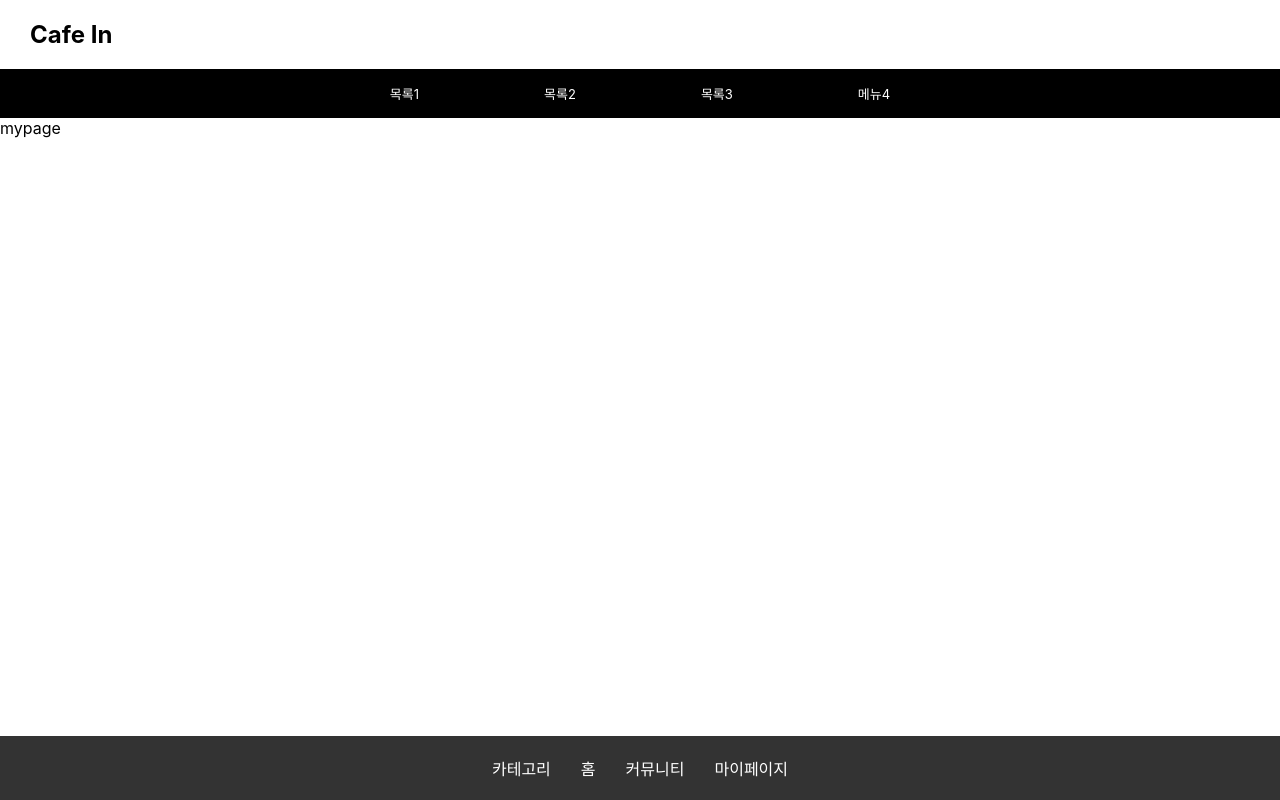
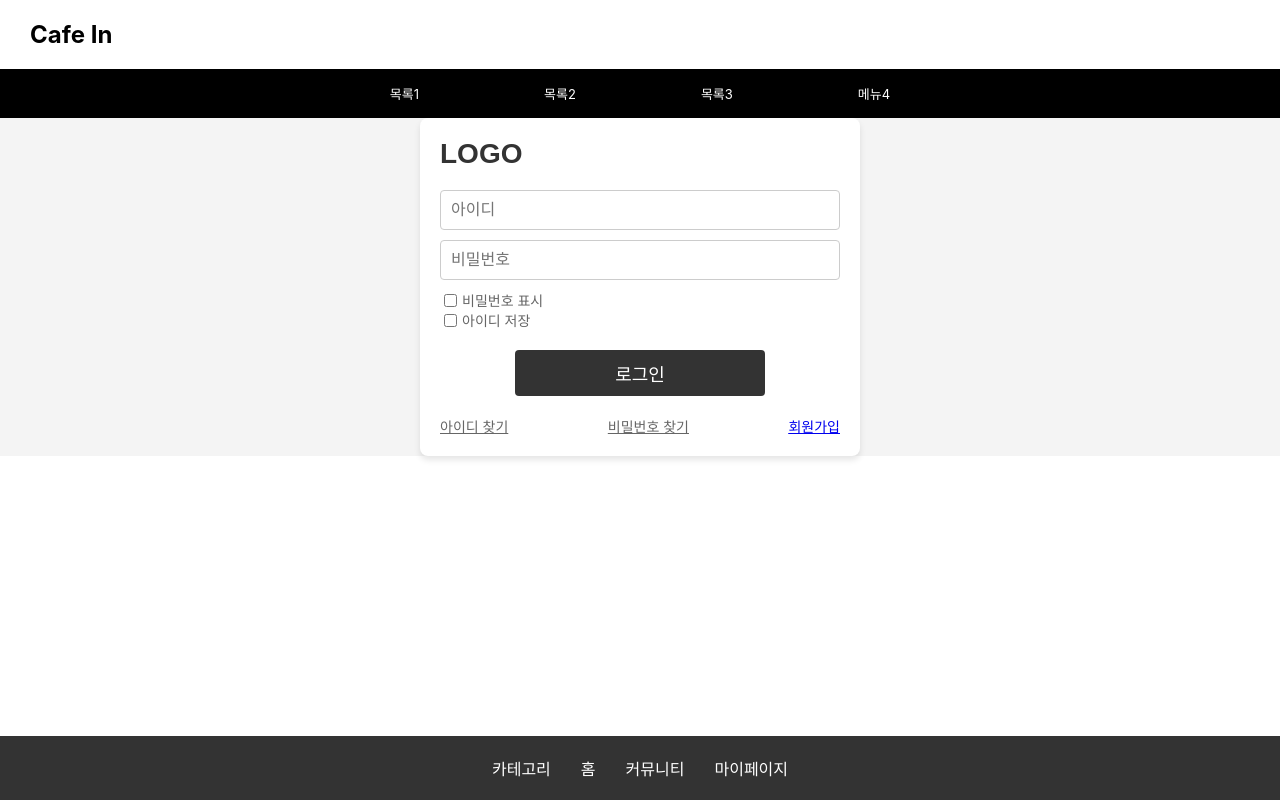
Before and after one commit to hyeongjun6364/SoftwareProject_CafeIn, a React (Create React App) app in the folder cafein/: page /mypage in a window 1280 px wide. Built offline with nearby package versions, Linux system fonts and the light colour scheme.

Commit message:
로그인 로직 하드 코딩 업데이트

```diff
--- a/cafein/package.json
+++ b/cafein/package.json
@@ -11,6 +11,7 @@
     "react-router-dom": "^6.15.0",
     "react-scripts": "5.0.1",
     "react-slick": "^0.29.0",
+    "recoil": "^0.7.7",
     "sass": "^1.66.1",
     "slick-carousel": "^1.8.1",
     "styled-components": "^6.0.7",
--- a/cafein/src/common/layout/footer.jsx
+++ b/cafein/src/common/layout/footer.jsx
@@ -52,9 +52,8 @@
 // export default Footer
 
 import React, { useEffect, useState } from "react"
-import { Link, Route, Routes } from "react-router-dom"
+import { Link } from "react-router-dom"
 import "../../style/common_style/footer.scss"
-import MyPage from "../../page/mypage/mypage"
 
 function Footer() {
   const [isVisible, setIsVisible] = useState(true)
--- a/cafein/src/index.jsx
+++ b/cafein/src/index.jsx
@@ -10,9 +10,11 @@ import MainPage from "./page/mainpage/mainpage"
 import MyPage from "./page/mypage/mypage" // MyPage 컴포넌트 추가
 import Community from "./page/community/community"
 import Category from "./page/category/category"
+import { RecoilRoot } from "recoil"
 
 const root = ReactDOM.createRoot(document.getElementById("root"))
 root.render(
+  <RecoilRoot>
     <BrowserRouter>
       <Layout>
         <Routes>
@@ -23,6 +25,7 @@ root.render(
         </Routes>
       </Layout>
     </BrowserRouter>
+  </RecoilRoot>
 )
 
 reportWebVitals()
--- /dev/null
+++ b/cafein/src/page/mypage/auth.jsx
@@ -0,0 +1,7 @@
+// src/recoil/auth.js
+import { atom } from "recoil"
+
+export const loggedInState = atom({
+  key: "loggedInState",
+  default: false, // 초기 로그인 상태는 false
+})
--- /dev/null
+++ b/cafein/src/page/mypage/login.jsx
@@ -0,0 +1,167 @@
+import React, { useState, useEffect } from "react"
+import { useRecoilState } from "recoil"
+import { loggedInState } from "./auth"
+import { Link } from "react-router-dom"
+import "../../style/mypage/loginform.scss"
+
+const Login = () => {
+  const [isLogged, setIsLogged] = useRecoilState(loggedInState)
+  const [loginID, setLoginID] = useState("") // 초기 아이디 설정
+  const [loginPassword, setLoginPassword] = useState("") // 초기 비밀번호 설정
+  const [saveIDFlag, setSaveIDFlag] = useState(false)
+  const [showPassword, setShowPassword] = useState(false)
+  const [passwordInputType, setPasswordInputType] = useState({
+    type: "password",
+    autoComplete: "current-password",
+  })
+  const [capsLockFlag, setCapsLockFlag] = useState(false)
+
+  useEffect(() => {
+    const savedIDFlag = localStorage.getItem("LS_KEY_SAVE_ID_FLAG")
+    if (savedIDFlag === "true") {
+      setSaveIDFlag(true)
+      const savedID = localStorage.getItem("LS_KEY_ID")
+      if (savedID) {
+        setLoginID(savedID)
+      }
+    }
+
+    const savedPasswordFlag = localStorage.getItem("LS_KEY_SHOW_PASSWORD")
+    if (savedPasswordFlag === "true") {
+      setShowPassword(true)
+      const newPasswordType = savedPasswordFlag === "true" ? "text" : "password"
+      setPasswordInputType({
+        type: newPasswordType,
+        autoComplete: newPasswordType === "text" ? "off" : "current-password",
+      })
+    }
+  }, [])
+
+  const checkCapsLock = (e) => {
+    let capsLock = e.getModifierState("CapsLock")
+    setCapsLockFlag(capsLock)
+  }
+
+  const handleSaveIDFlag = () => {
+    const newFlag = !saveIDFlag
+    setSaveIDFlag(newFlag)
+    localStorage.setItem("LS_KEY_SAVE_ID_FLAG", newFlag.toString())
+    if (!newFlag) {
+      // 아이디 저장을 끌 경우, 로컬 스토리지에서 아이디 제거
+      localStorage.removeItem("LS_KEY_ID")
+    } else {
+      // 아이디 저장을 켤 경우, 현재 입력된 아이디를 로컬 스토리지에 저장
+      localStorage.setItem("LS_KEY_ID", loginID)
+    }
+  }
+
+  const togglePasswordVisibility = () => {
+    const newShowPassword = !showPassword
+    setShowPassword(newShowPassword)
+    const newType = newShowPassword ? "text" : "password"
+    setPasswordInputType({
+      type: newType,
+      autoComplete: newType === "text" ? "off" : "current-password",
+    })
+  }
+
+  const login = () => {
+    console.log({ loginID, loginPassword })
+
+    if (loginID === "Admin1234@" && loginPassword === "Admin1234@") {
+      localStorage.setItem("login", "true") // 로그인 성공 시 Recoil 상태 변경
+      setIsLogged(true)
+    } else {
+      alert("아이디 또는 비밀번호가 올바르지 않습니다.")
+    }
+  }
+
+  return (
+    <div className="login-form">
+      <div className="login-wrapper">
+        <div className="login-container">
+          <div className="login-logo">
+            <span className="logo-image">LOGO</span>
+          </div>
+          <form id="loginForm">
+            <div className="input-group">
+              <input
+                type="text"
+                id="email"
+                name="email"
+                placeholder="아이디"
+                className="input-id"
+                onKeyDown={(e) => checkCapsLock(e)}
+                value={loginID}
+                onChange={(e) => setLoginID(e.target.value)}
+              />
+              <input
+                type={passwordInputType.type}
+                id="password"
+                name="password"
+                placeholder="비밀번호"
+                className="input-pw"
+                autoComplete={passwordInputType.autoComplete}
+                onKeyDown={(e) => checkCapsLock(e)}
+                value={loginPassword}
+                onChange={(e) => setLoginPassword(e.target.value)}
+              />
+              <span className="checkbox-item">
+                <input
+                  type="checkbox"
+                  name="showPassward"
+                  id="showPassword"
+                  checked={showPassword}
+                  onClick={togglePasswordVisibility}
+                />
+                <label>
+                  <span>
+                    {showPassword ? "비밀번호 숨기기" : "비밀번호 표시"}
+                  </span>
+                </label>
+              </span>
+            </div>
+            <div className="checkbox-wrapper">
+              <span className="checkbox-item">
+                <input
+                  type="checkbox"
+                  name="saveEmail"
+                  id="saveEmail"
+                  checked={saveIDFlag}
+                  onChange={handleSaveIDFlag}
+                />
+                <label>
+                  <span>아이디 저장</span>
+                </label>
+              </span>
+              <span className="caps-lock">
+                {capsLockFlag ? "Caps Lock On" : "Caps Lock Off"}
+              </span>
+            </div>
+
+            <div className="login-button-position">
+              <span className="login-button" onClick={login}>
+                로그인
+              </span>
+            </div>
+          </form>
+          <ul className="login-li-group">
+            <li>
+              <span onClick={() => alert("아이디 찾기")}>아이디 찾기</span>
+            </li>
+            <li>
+              <span onClick={() => alert("비밀번호 찾기")}>비밀번호 찾기</span>
+            </li>
+            <li>
+              <Link to="/signUp">
+                <span className="bold">회원가입</span>
+              </Link>
+            </li>
+          </ul>
+        </div>
+      </div>
+    </div>
+  )
+}
+
+export default Login
--- a/cafein/src/page/mypage/mypage.jsx
+++ b/cafein/src/page/mypage/mypage.jsx
@@ -1,7 +1,36 @@
-import React from "react"
+import React, { useState, useEffect } from "react"
+import "../../style/mypage/login.scss"
+import Login from "./login" // 컴포넌트 이름 수정
+import { useRecoilState } from "recoil"
+import { loggedInState } from "./auth"
 
 const MyPage = () => {
-  return <div>mypage</div>
+  const [isLogged, setIsLogged] = useRecoilState(loggedInState)
+
+  useEffect(() => {
+    const storedLoginStatus = localStorage.getItem("login")
+    if (storedLoginStatus === "true") {
+      setIsLogged(true)
+    }
+  }, [isLogged])
+
+  const handleLogout = () => {
+    localStorage.removeItem("login")
+    setIsLogged(false)
+  }
+
+  return (
+    <div className="mypage-container">
+      {isLogged ? (
+        <div>
+          <h2>Welcome to My Page!</h2>
+          <button onClick={handleLogout}>Logout</button>
+        </div>
+      ) : (
+        <Login />
+      )}
+    </div>
+  )
 }
 
 export default MyPage
--- a/cafein/src/style/common_style/header.scss
+++ b/cafein/src/style/common_style/header.scss
@@ -1,16 +1,13 @@
 // Menu.scss
 /* header.scss */
-
-
 
 .container {
   background-color: black;
   color: white;
   padding: 15px;
-
-
 }
 .header {
+  width: 100%;
   display: flex;
   justify-content: space-between;
   align-items: center; // 아이템들을 세로 방향으로 가운데 정렬합니다.
@@ -27,8 +24,6 @@
     text-decoration: none; // 밑줄 제거
     color: inherit;
   }
-
-
 }
 
 .border-bottom {
@@ -77,7 +72,6 @@ nav {
       &:active {
         color: #ff6600;
       }
-
     }
   }
 }
@@ -91,16 +85,17 @@ nav {
   display: block; //ul요소를 블록으로 바꾸고 줄바꿈으로 생성
 }
 
-@media screen and (max-width: 500px) { /* Adjust as needed */
+@media screen and (max-width: 500px) {
+  /* Adjust as needed */
 
-.container ul{
+  .container ul {
     display: none; /* Hide on mobile */
+  }
+
+  .mobile-menu-icon {
+    display: block;
+    position: absolute;
+    right: 10px;
+    top: 25px;
+  }
 }
-
-.mobile-menu-icon{
-   display:block;
-   position:absolute;
-   right:10px;
-   top:25px;
-}
-}
--- a/cafein/src/style/common_style/wrapper.scss
+++ b/cafein/src/style/common_style/wrapper.scss
@@ -1,5 +1,6 @@
-.Wrapper {
+.wrapper {
+    display: flex;
+    flex-direction: column;
     width: 100%;
-    height: 100vh;
-    position: relative;
+    min-height: 100vh; /* 최소 화면 높이까지 확장되도록 설정 */
 }
--- /dev/null
+++ b/cafein/src/style/mypage/login.scss
@@ -0,0 +1,23 @@
+/* MyPage.css */
+
+.mypage-container {
+}
+
+h2 {
+    font-size: 24px;
+    margin-bottom: 20px;
+    color: #333;
+}
+
+button {
+    padding: 10px 20px;
+    background-color: #333;
+    color: #fff;
+    border: none;
+    border-radius: 4px;
+    cursor: pointer;
+}
+
+button:hover {
+    background-color: #555;
+}
--- /dev/null
+++ b/cafein/src/style/mypage/loginform.scss
@@ -0,0 +1,115 @@
+/* Login.css */
+
+/* 전체 로그인 폼 컨테이너 스타일 */
+.login-form {
+    display: flex;
+    justify-content: center;
+    align-items: center;
+    background: #f4f4f4;
+    font-family: Arial, sans-serif;
+}
+
+/* 로그인 창 스타일 */
+.login-wrapper {
+    background: #fff;
+    border-radius: 8px;
+    box-shadow: 0 4px 6px rgba(0, 0, 0, 0.1);
+    padding: 20px;
+    width: 400px;
+}
+
+/* 로고 스타일 */
+.logo-image {
+    font-size: 28px;
+    font-weight: bold;
+    color: #333;
+    margin-bottom: 20px;
+}
+
+/* 입력 필드 스타일 */
+.input-group {
+    margin-top: 20px;
+}
+
+.input-id,
+.input-pw {
+    width: 100%;
+    padding: 10px;
+    margin-bottom: 10px;
+    border: 1px solid #ccc;
+    border-radius: 4px;
+    box-sizing: border-box;
+    font-size: 16px;
+}
+
+/* 체크박스 및 라벨 스타일 */
+.checkbox-wrapper {
+    display: flex;
+    align-items: center;
+    justify-content: space-between;
+}
+
+.checkbox-item {
+    display: flex;
+    align-items: center;
+    font-size: 14px;
+    color: #666;
+}
+
+.checkbox-item input {
+    margin-right: 5px;
+}
+
+// 로그인 버튼 위치
+.login-button-position {
+    display: flex;
+    justify-content: center;
+}
+
+/* 로그인 버튼 스타일 */
+.login-button {
+    background-color: #333;
+    color: #fff;
+    border: none;
+    padding: 10px 100px;
+    border-radius: 4px;
+    cursor: pointer;
+    font-size: 18px;
+    margin-top: 20px;
+    transition: background-color 0.2s;
+
+    &:hover {
+        background-color: #555;
+    }
+}
+
+/* 하단 링크 스타일 */
+.login-li-group {
+    list-style: none;
+    padding: 0;
+    margin: 20px 0 0;
+    display: flex;
+    justify-content: space-between;
+    font-size: 14px;
+    color: #666;
+}
+
+.login-li-group li {
+    display: inline-block;
+}
+
+.login-li-group span {
+    cursor: pointer;
+    text-decoration: underline;
+}
+
+/* Caps Lock 알림 스타일 */
+.caps-lock {
+    font-size: 12px;
+    color: #ff3333;
+    display: none;
+}
+
+.caps-lock-on {
+    display: inline;
+}
```
Also changed, not shown: 1 other file (tests, documents, lock files or other folders). Lines whose indentation alone changed are shown as unchanged.
